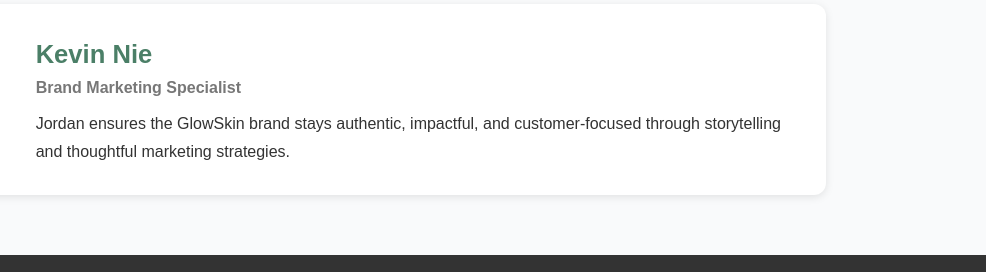
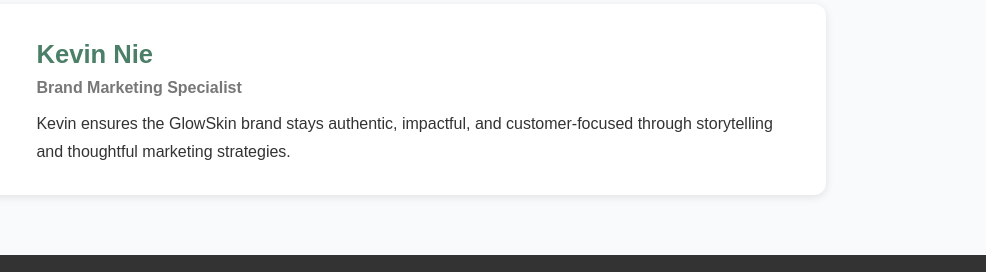
Before and after one commit to angelinacalder/GlowSkin-Website, a plain HTML site: page portfolio.html in a window 1280 px wide. Shown: the part 652-924 px from the top of the page, 294-1280 px from the left. Drawn offline with Linux system fonts and the light colour scheme.

Commit message:
Correct name from Jordan to Kevin in portfolio.html

```diff
--- a/portfolio.html
+++ b/portfolio.html
@@ -54,7 +54,7 @@
                 <h2>Kevin Nie</h2>
                 <h4>Brand Marketing Specialist</h4>
                 <p>
-                    Jordan ensures the GlowSkin brand stays authentic, impactful, and
+                    Kevin ensures the GlowSkin brand stays authentic, impactful, and
                     customer-focused through storytelling and thoughtful marketing strategies.
                 </p>
             </div>
```
